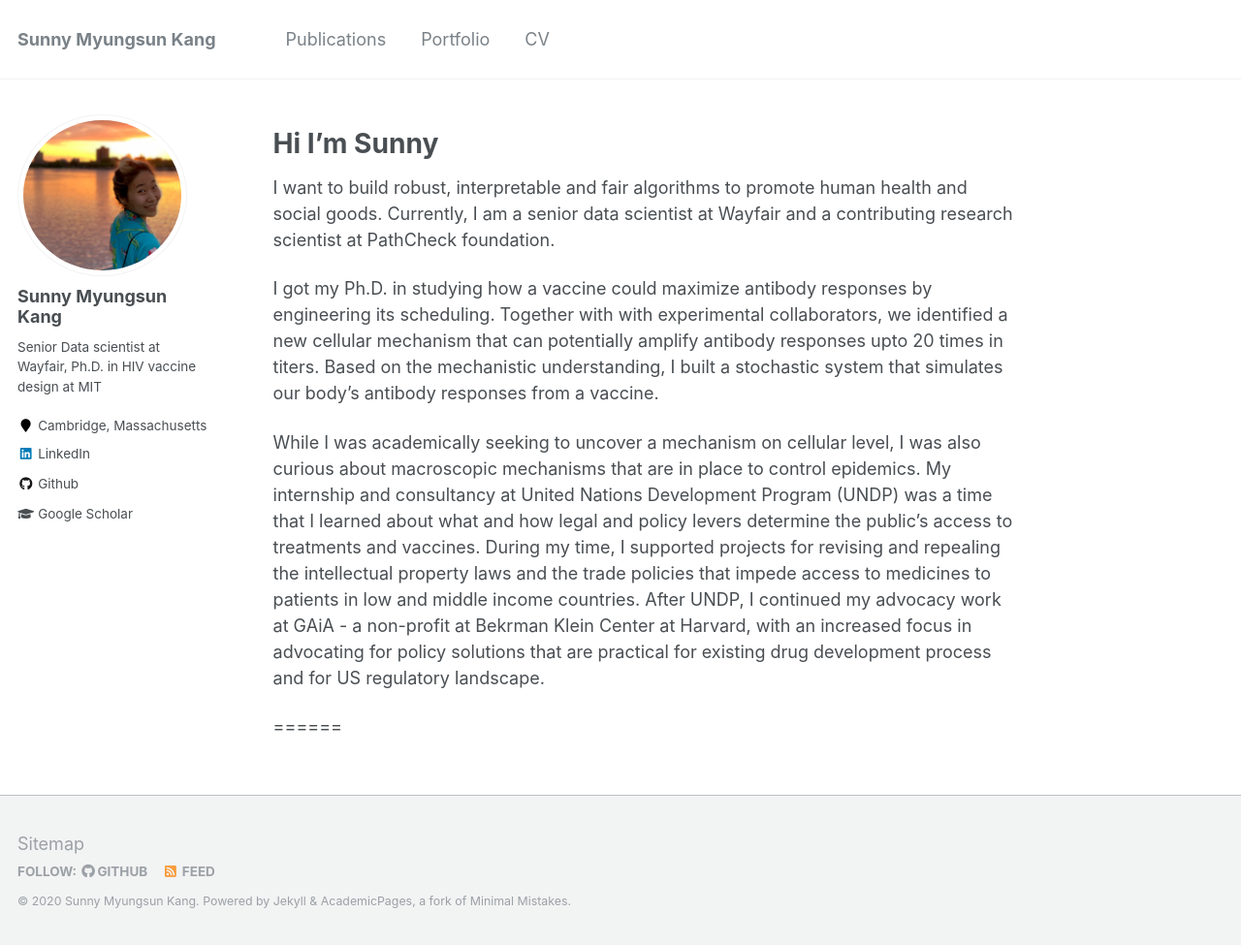
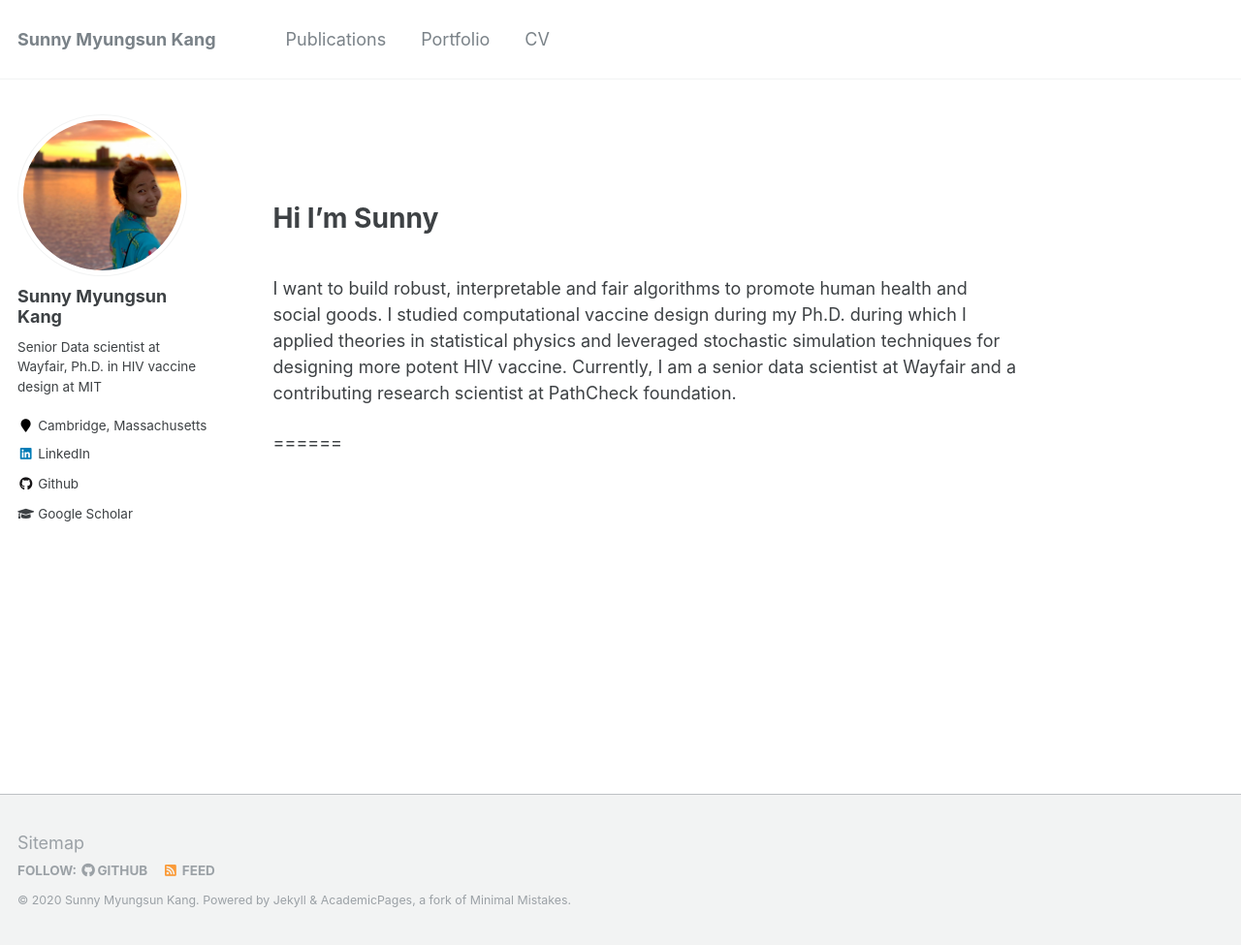
Before and after one commit to sunnnymskang/sunnnymskang.github.io, a Jekyll site: the page built from _pages/about.md, in a window 1280 px wide and 975 px high. Shown: the whole window at 97% size. Built offline with Jekyll 4.4.1, drawn with Linux system fonts in a browser that asks for light colours.

Commit message:
formatting

```diff
--- a/_pages/about.md
+++ b/_pages/about.md
@@ -8,22 +8,16 @@ redirect_from:
   - /about.html
 ---
 
+<br/>
+<br/>
+
 # Hi I’m Sunny
+<br/>
 I want to build robust, interpretable and fair algorithms to promote human health and social goods.
+I studied computational vaccine design during my Ph.D. during which I applied theories in statistical physics and
+leveraged stochastic simulation techniques for designing more potent HIV vaccine.
 Currently, I am a senior data scientist at Wayfair and a contributing research scientist at PathCheck foundation.
 
-I got my Ph.D. in studying how a vaccine could maximize antibody responses by engineering its scheduling.
-Together with with experimental collaborators, we identified a new cellular mechanism that can potentially amplify
-antibody responses upto 20 times in titers.  Based on the mechanistic understanding,
-I built a stochastic system that simulates our body’s antibody responses from a vaccine.
-
-While I was academically seeking to uncover a mechanism on cellular level, I was also curious about macroscopic mechanisms
- that are in place to control epidemics. My internship and consultancy at United Nations Development Program (UNDP) was a
- time that I learned about what and how legal and policy levers determine the public’s  access to treatments and vaccines.
- During my time, I supported projects for revising and repealing the intellectual property laws and the trade policies
- that impede access to medicines to patients in low and middle income countries. After UNDP, I continued my advocacy work
- at GAiA - a non-profit at Bekrman Klein Center at Harvard, with an increased focus in advocating for policy solutions that are practical
- for existing drug development process and for US regulatory landscape.
 
 
 
--- a/_sass/_navigation.scss
+++ b/_sass/_navigation.scss
@@ -83,7 +83,7 @@
       line-height: 1.5;
       text-align: center;
       text-decoration: none;
-      color: mix(#fff, $gray, 25%);
+      color: mix(#fff, $dark-gray, 25%);
       border: 1px solid $light-gray;
       border-radius: 0;
 
@@ -131,7 +131,7 @@
     font-weight: bold;
     text-align: center;
     text-decoration: none;
-    color: mix(#fff, $gray, 50%);
+    color: mix(#fff, $dark-gray, 50%);
     border: 1px solid $light-gray;
     border-radius: $border-radius;
 
--- a/_sass/_variables.scss
+++ b/_sass/_variables.scss
@@ -48,7 +48,7 @@ $type-size-8                : 0.625em;  // ~10px
    ========================================================================== */
 
 $gray                       : #7a8288;
-$dark-gray                  : mix(#000, $gray, 40%);
+$dark-gray                  : mix(#000, $gray, 50%);
 $darker-gray                : mix(#000, $gray, 60%);
 $light-gray                 : mix(#fff, $gray, 50%);
 $lighter-gray               : mix(#fff, $gray, 90%);
```
